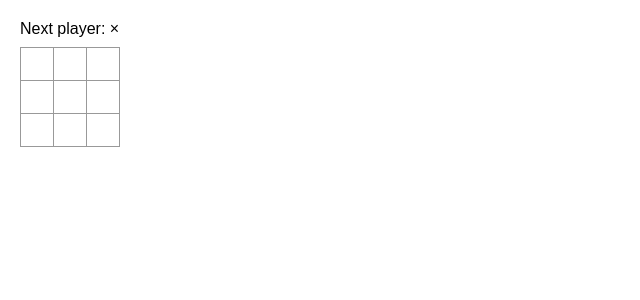
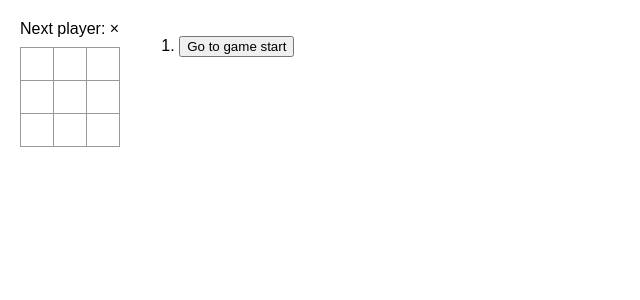
Before and after one commit to SS-520/tutorial01, a React (Create React App) app in the folder src/: page / in a window 1280 px wide. Shown: the top 300 px of the page, without its empty margins (0-640 px from the left). Built offline with nearby package versions, Linux system fonts and the light colour scheme.

Commit message:
任意の手番まで戻す処理追加（time travelコース）

```diff
--- a/src/App.js
+++ b/src/App.js
@@ -135,23 +135,65 @@
   // 手番判定
   const [xIsNext, setXIsNext] = useState(true);
 
-  // ゲームの保存
+  // ゲームの履歴
   // 盤面が9マスなので最高でも9手しかない→配列要素数9つ
   // 初期設定：配列内要素全てnull
-  const [history, setHistory] = useState( [Array(9).fill(null)] );
+  const [history, setHistory] = useState([Array(9).fill(null)]);
+
+  // 定数としてcurrentMove定義
+  // 初期値：0
+  const [currentMove, setCurrentMove] = useState(0);
 
   // 現在描画すべき最新の盤面状態を取得
-  const currentSquares = history[history.length - 1];
+  // → 現在選択中の手番の履歴を表示（手動変更がない限り最新を選択しているという扱い）
+  // const currentSquares = history[history.length - 1];
+  const currentSquares = history[currentMove];
 
   // ゲーム状況を任意の手番に更新
   function handlePlay(nextSquares) {
 
-    // 配列historyの中身をコピー + nextSquaresを要素として追加
-    setHistory([...history, nextSquares]);
+    // 過去の手番に戻った場合、指定手番の後の履歴はすべて削除する
+    // → 指定手番の部分までコピーした履歴配列 + 次の盤面で履歴を再セット
+    const nextHistory = [...history.slice(0, currentMove + 1), nextSquares];
+    // setHistory([...history, nextSquares]);
+    setHistory(nextHistory);
+
+    // 手番番号を更新
+    // 現在の配列数-1が手番の配列
+    setCurrentMove(nextHistory.length - 1);
 
     // 手番更新
     setXIsNext(!xIsNext);
   }
+
+  // 任意の操作に戻す
+  function jumpTo(nextMove) {
+    // currentMoveを更新する
+    setCurrentMove(nextMove);
+
+    // currentMoveが奇数→xIsNext: true
+    // currentMoveが偶数→xIsNext: false
+    setXIsNext(nextMove % 2 === 0);
+
+  }
+
+  // 配列historyの中身を配列squaresに以下の関数の中身に書き換えたものに変更し、結果を定数movesに格納する
+  // 引数：move
+  const moves = history.map((squares, move) => {
+
+    let description;
+    if (move > 0) {
+      description = 'Go to move #' + move;
+    } else {
+      description = 'Go to game start';
+    }
+
+    return (
+      <li key={move}>
+        <button onClick={ () => jumpTo(move) }>{description}</button>
+      </li>
+    );
+  });
 
   // 描画内容
   return (
@@ -162,8 +204,9 @@
         <Board xIsNext={xIsNext} squares={currentSquares} onPlay={handlePlay} />
       </div>
       {/* ゲームの履歴を毎ターン追加 */}
+      {/* 定数movesを表示する */}
       <div className="game-info">
-        <ol>{/*TODO*/}</ol>
+        <ol>{moves}</ol>
       </div>
     </div>
   );
```
